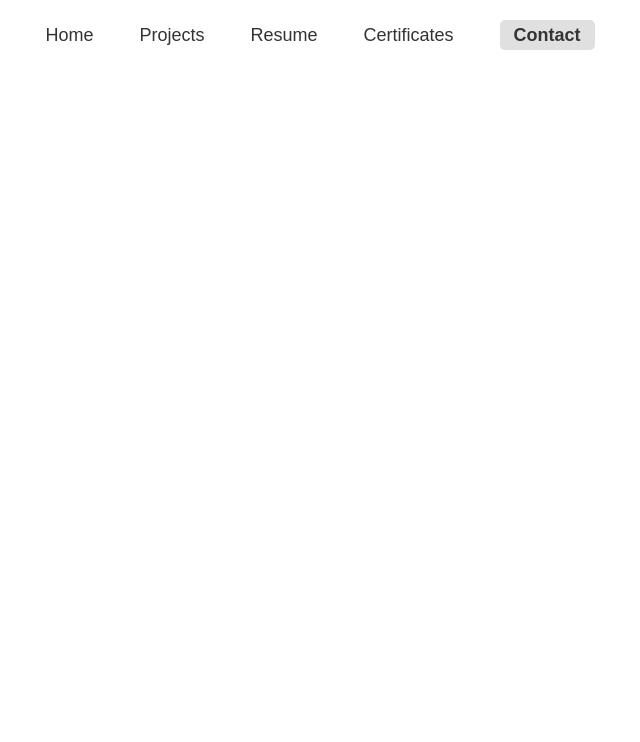
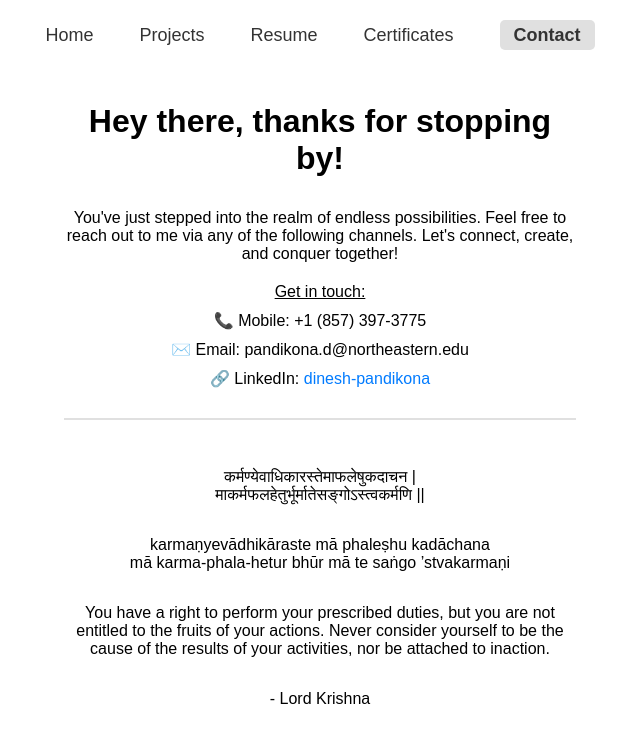
Before and after one commit to noworry-b-still/my-website, a React (Create React App) app: page /contact in a window 1280 px wide. Shown: the top 742 px of the page, without its empty margins (320-960 px from the left). Built offline with nearby package versions, Linux system fonts and the light colour scheme.

Commit message:
add contact page

```diff
--- a/src/App.tsx
+++ b/src/App.tsx
@@ -3,6 +3,7 @@ import Home from "./page/home";
 import Projects from "./page/projects";
 import Navbar from "./ui/comp/navbar/Navbar";
 import Certificates from "./page/certificates";
+import Contact from "./page/contact";
 
 function App() {
   return (
@@ -12,6 +13,7 @@ function App() {
         <Route path="/" element={<Home />} />
         <Route path="/projects" element={<Projects />} />
         <Route path="/certificates" element={<Certificates />} />
+        <Route path="/contact" element={<Contact />} />
       </Routes>
     </Router>
   );
--- /dev/null
+++ b/src/page/contact.css
@@ -0,0 +1,55 @@
+.contact-container {
+  display: flex;
+  flex-direction: column;
+  align-items: center;
+  justify-content: center;
+  width: 40%;
+  margin: 2rem auto;
+}
+
+.thank-you {
+  display: flex;
+  align-items: center;
+  justify-content: space-between;
+  flex-direction: column;
+  text-align: center;
+  gap: 2rem;
+  margin-bottom: 20px;
+}
+
+.contact-options {
+  text-align: center;
+  margin-bottom: 20px;
+}
+.contact-options p {
+  margin-bottom: 10px;
+  text-decoration: underline;
+}
+.contact-image {
+  width: 50%;
+  height: 500px;
+}
+.contact-options ul {
+  list-style: none;
+  padding: 0;
+}
+
+.contact-options li {
+  margin-bottom: 10px;
+}
+
+.contact-options li a {
+  color: #007bff;
+}
+
+.thug-life-quote {
+  text-align: center;
+  display: flex;
+  flex-direction: column;
+  gap: 2rem;
+}
+.border {
+  width: 100%;
+  border: 1px solid var(--border-color);
+  margin-bottom: 3rem;
+}
--- /dev/null
+++ b/src/page/contact.tsx
@@ -0,0 +1,73 @@
+import "./contact.css";
+// import contact_image from "../images/website-contact.jpeg";
+
+const Contact = () => {
+  return (
+    <div className="contact-container">
+      <div className="thank-you">
+        <h1>Hey there, thanks for stopping by!</h1>
+        <p>
+          You've just stepped into the realm of endless possibilities. Feel free
+          to reach out to me via any of the following channels. Let's connect,
+          create, and conquer together!
+        </p>
+      </div>
+      <div className="contact-options">
+        <p>Get in touch:</p>
+        <ul>
+          <li>
+            <span role="img" aria-label="phone">
+              📞
+            </span>{" "}
+            Mobile: +1 (857) 397-3775
+          </li>
+          <li>
+            <span role="img" aria-label="email">
+              ✉️
+            </span>{" "}
+            Email: pandikona.d@northeastern.edu
+          </li>
+          <li>
+            <span role="img" aria-label="linkedin">
+              🔗
+            </span>{" "}
+            LinkedIn:{" "}
+            <a
+              href="https://www.linkedin.com/in/dinesh-pandikona/"
+              target="_blank"
+            >
+              dinesh-pandikona
+            </a>
+          </li>
+        </ul>
+      </div>
+      <div className="border" />
+      <div className="thug-life-quote">
+        <div>
+          <p>कर्मण्येवाधिकारस्तेमाफलेषुकदाचन |</p>
+          <p>माकर्मफलहेतुर्भूर्मातेसङ्गोऽस्त्वकर्मणि ||</p>
+        </div>
+        <div>
+          <p>karmaṇyevādhikāraste mā phaleṣhu kadāchana</p>
+          <p>mā karma-phala-hetur bhūr mā te saṅgo ’stvakarmaṇi</p>
+        </div>
+        <div>
+          You have a right to perform your prescribed duties, but you are not
+          entitled to the fruits of your actions. Never consider yourself to be
+          the cause of the results of your activities, nor be attached to
+          inaction.
+        </div>
+        <p>- Lord Krishna</p>
+      </div>
+    </div>
+  );
+};
+
+export default Contact;
+{
+  /* <img
+        className="contact-image"
+        src={contact_image}
+        alt="Bharat's temple"
+      /> */
+}
--- a/src/ui/comp/profilepic/Profile.css
+++ b/src/ui/comp/profilepic/Profile.css
@@ -6,7 +6,7 @@
 }
 
 .profile_name {
-  font-size: medium;
+  font-size: large;
   margin-top: 1rem;
 }
 
--- a/src/ui/comp/profilepic/Profile.tsx
+++ b/src/ui/comp/profilepic/Profile.tsx
@@ -1,11 +1,11 @@
 import "./Profile.css";
-import naruto from "../../../naruto.png";
+import naruto from "../../../images/naruto.png";
 
 function Profile() {
   return (
     <div className="profilepic-center">
       <img src={naruto} alt="" className="profile center" />
-      <p className="center profile_name">Naruto Uzumaki</p>
+      <p className="center profile_name">Dinesh Pandikona</p>
     </div>
   );
 }
```
Also changed, not shown: 2 other files (tests, documents, lock files or other folders).
